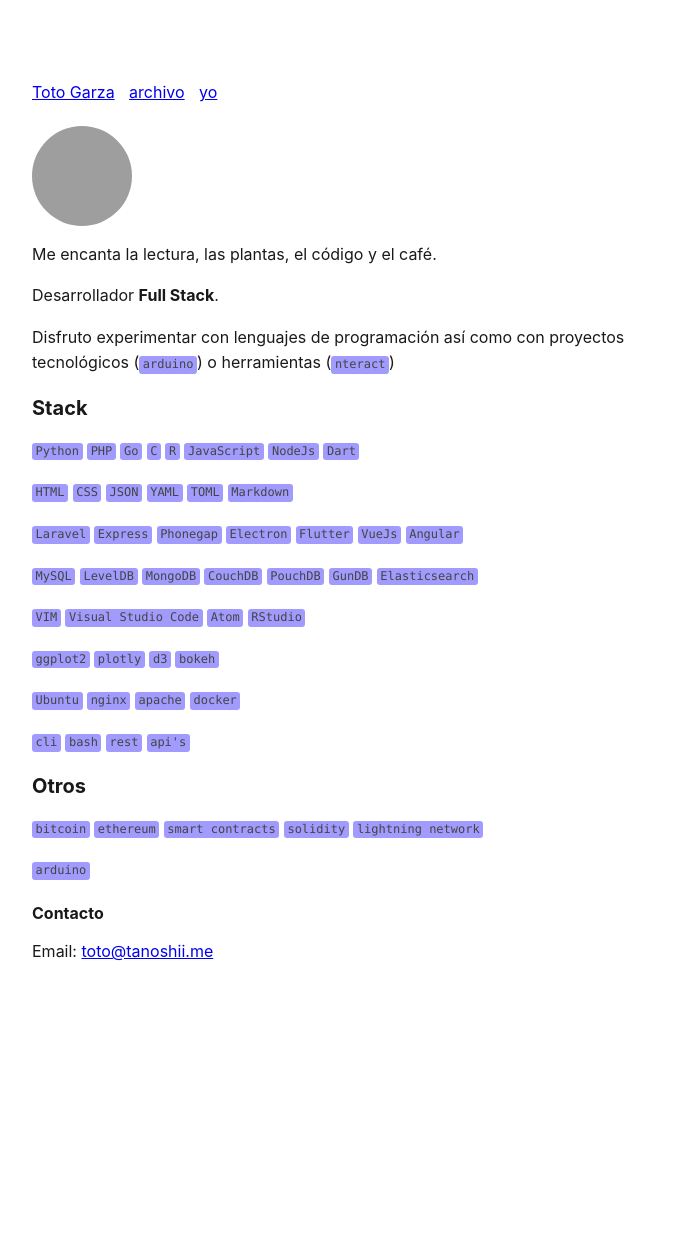
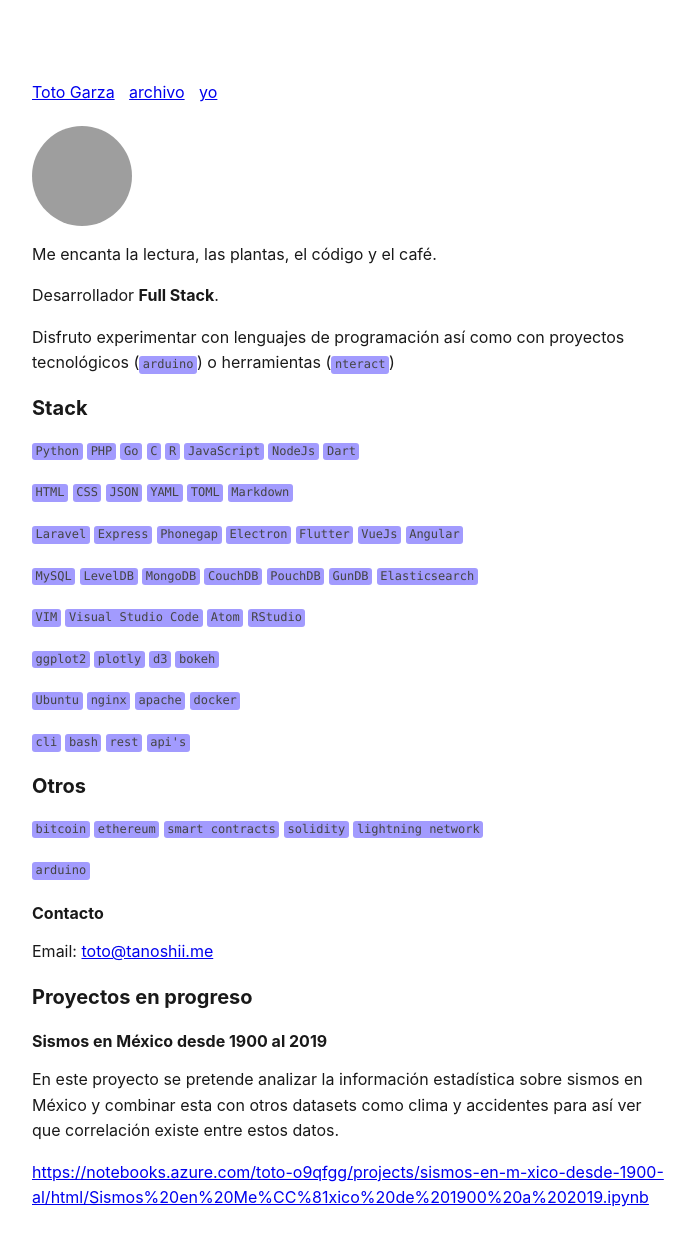
Before and after one commit to totogarza/garzacodes, a Jekyll site: the page built from about.md, in a window 1280 px wide, cut to the strip 0-1327 px from the top of the page. Shown: the top 1246 px of the strip, without its empty margins (288-983 px from the left). Built offline with Jekyll 4.4.1, drawn with Linux system fonts in a browser that asks for light colours; before the commit the page ends 1081 px from its top, so only the background shows below that; grey boxes are pictures that could not be loaded.

Commit message:
Proyectos en about

```diff
--- a/about.md
+++ b/about.md
@@ -40,3 +40,11 @@ Disfruto experimentar con lenguajes de programación así como con proyectos tec
 <h4 id="contact">Contacto</h4>
 
 <p>Email: <a href="mailto:{{site.email}}">{{site.email}}</a></p>
+
+### Proyectos en progreso
+
+#### Sismos en México desde 1900 al 2019
+
+En este proyecto se pretende analizar la información estadística sobre sismos en México y combinar esta con otros datasets como clima y accidentes para así ver que correlación existe entre estos datos.
+
+[https://notebooks.azure.com/toto-o9qfgg/projects/sismos-en-m-xico-desde-1900-al/html/Sismos%20en%20Me%CC%81xico%20de%201900%20a%202019.ipynb](https://notebooks.azure.com/toto-o9qfgg/projects/sismos-en-m-xico-desde-1900-al/html/Sismos%20en%20Me%CC%81xico%20de%201900%20a%202019.ipynb)
```
